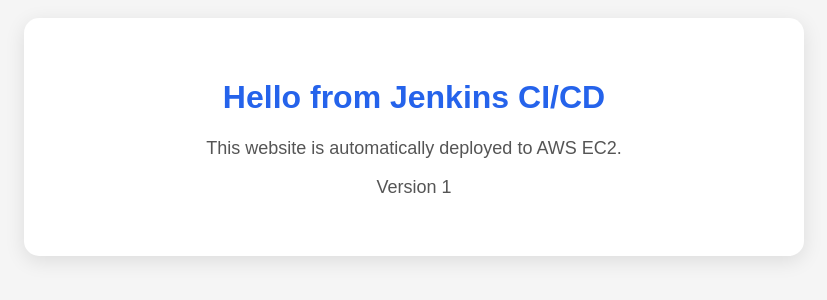
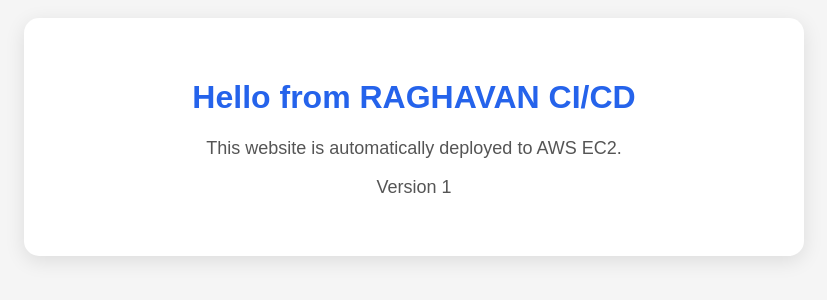
Before and after one commit to githubraghavan/html-cicd-demo, a plain HTML site: page index.html in a window 1280 px wide. Shown: the part 90-390 px from the top of the page, without its empty margins (226-1053 px from the left). Drawn offline with Linux system fonts and the light colour scheme.

Commit message:
Update index.html

```diff
--- a/index.html
+++ b/index.html
@@ -45,7 +45,7 @@
 
     <div class="container">
 
-        <h1>Hello from Jenkins CI/CD</h1>
+        <h1>Hello from RAGHAVAN CI/CD</h1>
 
         <p>
             This website is automatically deployed to AWS EC2.
```
